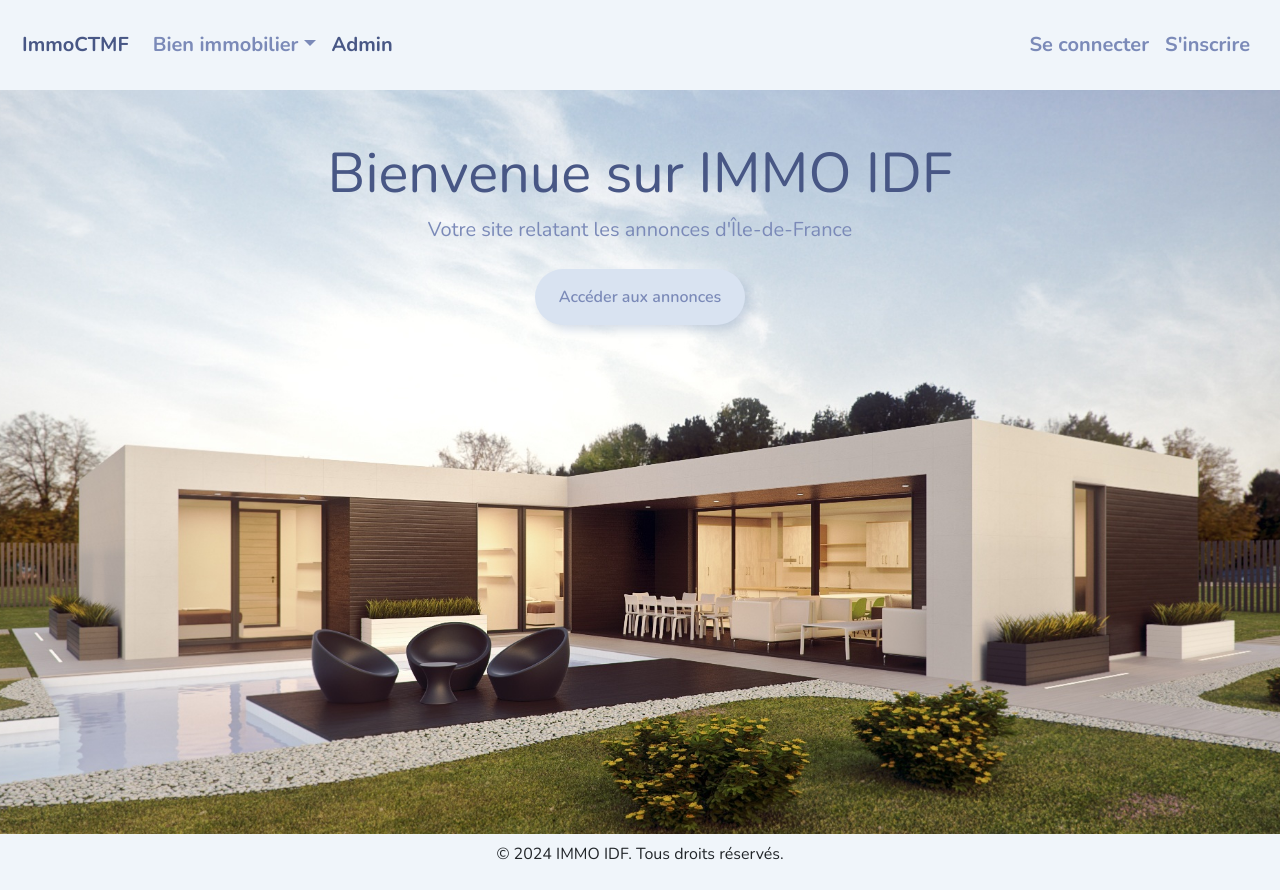
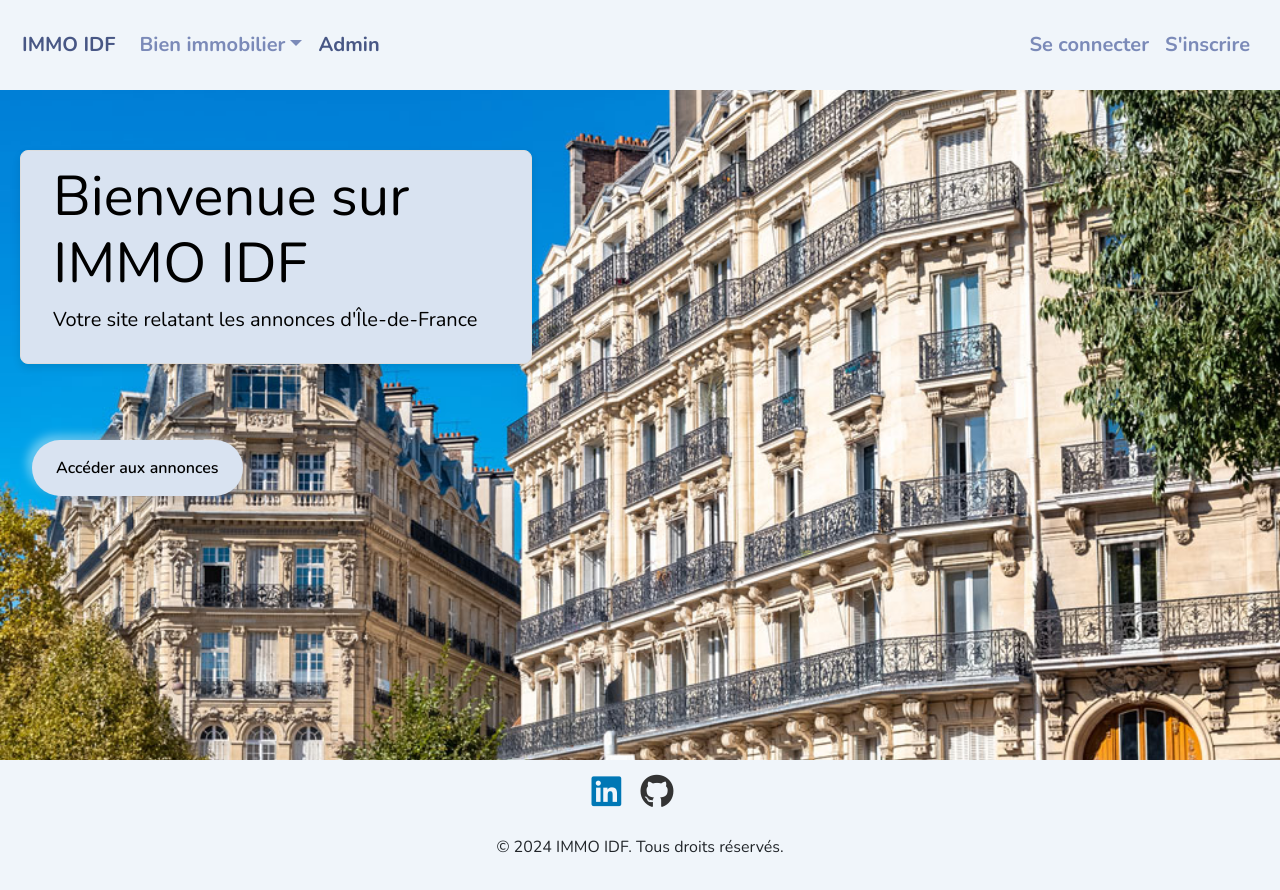
Before and after one commit to MLB-78/Immo_Idf, a Symfony app: template templates/accueil/index.html.twig in a window 1280 px wide. After the commit the page ends 853 px from the top, so only its background shows below. Run offline with Twig, Linux system fonts and the light colour scheme; the template is opened without the code that fills it, so the values that code supplies are empty; some libraries are stand-ins or nearby versions.

Commit message:
Changement du design

```diff
--- a/public/app.css
+++ b/public/app.css
@@ -50,6 +50,24 @@ html, body {
     border-bottom: 1px solid #ddd;
 }
 
+.jumbotron{
+    color: #000000;
+    font-weight: bold;
+
+}
+.joyo{
+    padding: 12px;
+    border-radius: 8px;
+    margin-left: 20px ;
+}
+
+
+
+.card.bg-secondary {
+    width: 40%;
+}
+
+
 .card-content {
     padding: 20px;
 }
@@ -85,3 +103,19 @@ nav.navbar.navbar-expand-lg.bg-light {
 .btn-danger{
     background-color: rgb(200, 22, 22);
 }
+
+/* Icones */
+
+.social-icon {
+    margin-right: 15px; /* Espacement entre les icônes */
+    font-size: 34px; /* Taille des icônes */
+}
+
+/* Styles spécifiques aux icônes */
+.fa-linkedin {
+    color: #0077B5; /* Couleur de LinkedIn */
+}
+
+.fa-github {
+    color: #333; /* Couleur de GitHub */
+}
--- a/templates/accueil/index.html.twig
+++ b/templates/accueil/index.html.twig
@@ -2,23 +2,31 @@
 {% block title %}Accueil Immo IDF{% endblock %}
 
 {% block body %}
-    <div class="jumbotron text-center" style="background-image: url('img/accueil.jpg'); background-size: cover; background-repeat: no-repeat; background-position: center center; background-attachment: fixed; padding-top: 50px; height: calc(100vh - 56px); position: relative;">
-        <div class="container">
-            <h1 class="display-4">Bienvenue sur IMMO IDF</h1>
+    <div class="jumbotron" style="background-image: url('img/bvd.jpg'); background-size: cover; background-repeat: no-repeat; background-position: center center; padding-top: 40px; height: calc(92vh - 66px); position: relative;">
+        <div class="card bg-secondary mb-3">
+        <div class="joyo">
+            <h1 class="display-4" style="color:black; ">Bienvenue sur IMMO IDF</h1>
             <p class="lead">Votre site relatant les annonces d'Île-de-France </p>
         </div>
-
-        <div class="text-center mt-4">
-            <a href="{{ path('biens') }}" class="btn btn-light">
-                Accéder aux annonces <i class="bi bi-arrow-right"></i>
+        </div>
+        <br><br>
+        <div class="joyo">
+            <a href="{{ path('biens') }}" style="color:black" class="btn btn-light">
+                Accéder aux annonces
             </a>
-            {# <button type="card-button" class="btn btn-Light" onclick="window.location.href='{{ path('biens') }}'">Accéder aux annonces</button> #}
         </div>
     </div>
 
-    <footer class="bg-light text-dark text-center" style="position: absolute; bottom: 10; width: 100%;">
-        <div class="container py-2">
-            <p>&copy; 2024 IMMO IDF. Tous droits réservés.</p>
-        </div>
-    </footer>
+   <footer class="bg-light text-dark text-center">
+    <div class="container py-2">
+        <p>
+            <!-- Icône LinkedIn -->
+            <a href="https://www.linkedin.com/in/mlb-njo/" class="social-icon"><i class="fab fa-linkedin"></i></a>
+            <!-- Icône GitHub -->
+            <a href="https://github.com/MLB-78" class="social-icon"><i class="fab fa-github"></i></a>
+        </p>
+        <p>&copy; 2024 IMMO IDF. Tous droits réservés.</p>
+    </div>
+</footer>
+
 {% endblock %}
--- a/templates/base.html.twig
+++ b/templates/base.html.twig
@@ -2,7 +2,7 @@
 <html lang="fr">
 <head>
     <meta charset="UTF-8">
-    <title>{% block title %}Site ImmoCTMF{% endblock %}</title>
+    <title>{% block title %}Site IMMO IDF{% endblock %}</title>
     <link rel="icon" href="{{ asset('img/logos.png') }}" type="image/x-icon">
     <link rel="stylesheet" href="https://bootswatch.com/5/morph/bootstrap.min.css">
     <link rel="stylesheet" href="{{ asset('app.css') }}">
@@ -13,7 +13,7 @@
 
 <nav class="navbar navbar-expand-lg bg-light" data-bs-theme="light">
     <a class="navbar-brand" href="{{ path('app_accueil') }}">
-        ImmoCTMF
+        IMMO IDF
     </a>
 
     <button class="navbar-toggler" type="button" data-bs-toggle="collapse" data-bs-target="#navbarColor02" aria-controls="navbarColor02" aria-expanded="false" aria-label="Toggle navigation">
@@ -61,11 +61,7 @@
 
 {% block body %}{% endblock %}
 
-{# <footer class="bg-light text-dark text-center" style="position: absolute; bottom: 0; width: 100%;">
-    <div class="container py-2">
-        <p>&copy; 2023 ImmoCTMF. Tous droits réservés.</p>
-    </div>
-</footer> #}
+
 
 <script src="https://cdn.jsdelivr.net/npm/bootstrap@5.3.2/dist/js/bootstrap.bundle.min.js" integrity="sha384-C6RzsynM9kWDrMNeT87bh95OGNyZPhcTNXj1NW7RuBCsyN/o0jlpcV8Qyq46cDfL" crossorigin="anonymous"></script>
 {% block javascript %}{% endblock %}
```
Also changed, not shown: templates/admin/cruda.html.twig (+5 -5 lines), templates/appart/appart.html.twig (deleted, +0 -20 lines), templates/biens/listeBiens.html.twig (+5 -5 lines), templates/form/index.html.twig (deleted, +0 -20 lines), templates/maison/listeMaison.html.twig (deleted, +0 -20 lines), public/img/bvd.jpg (added).
